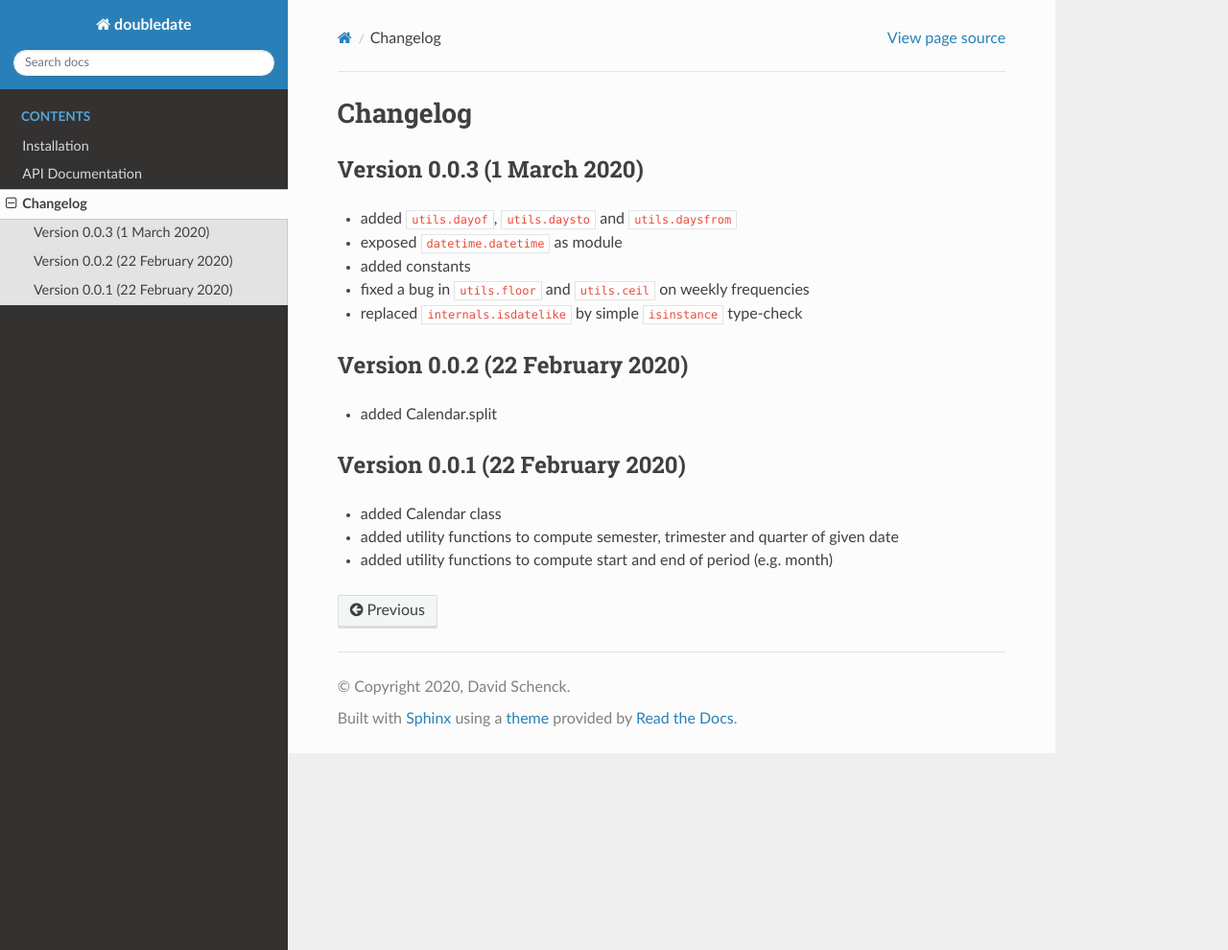
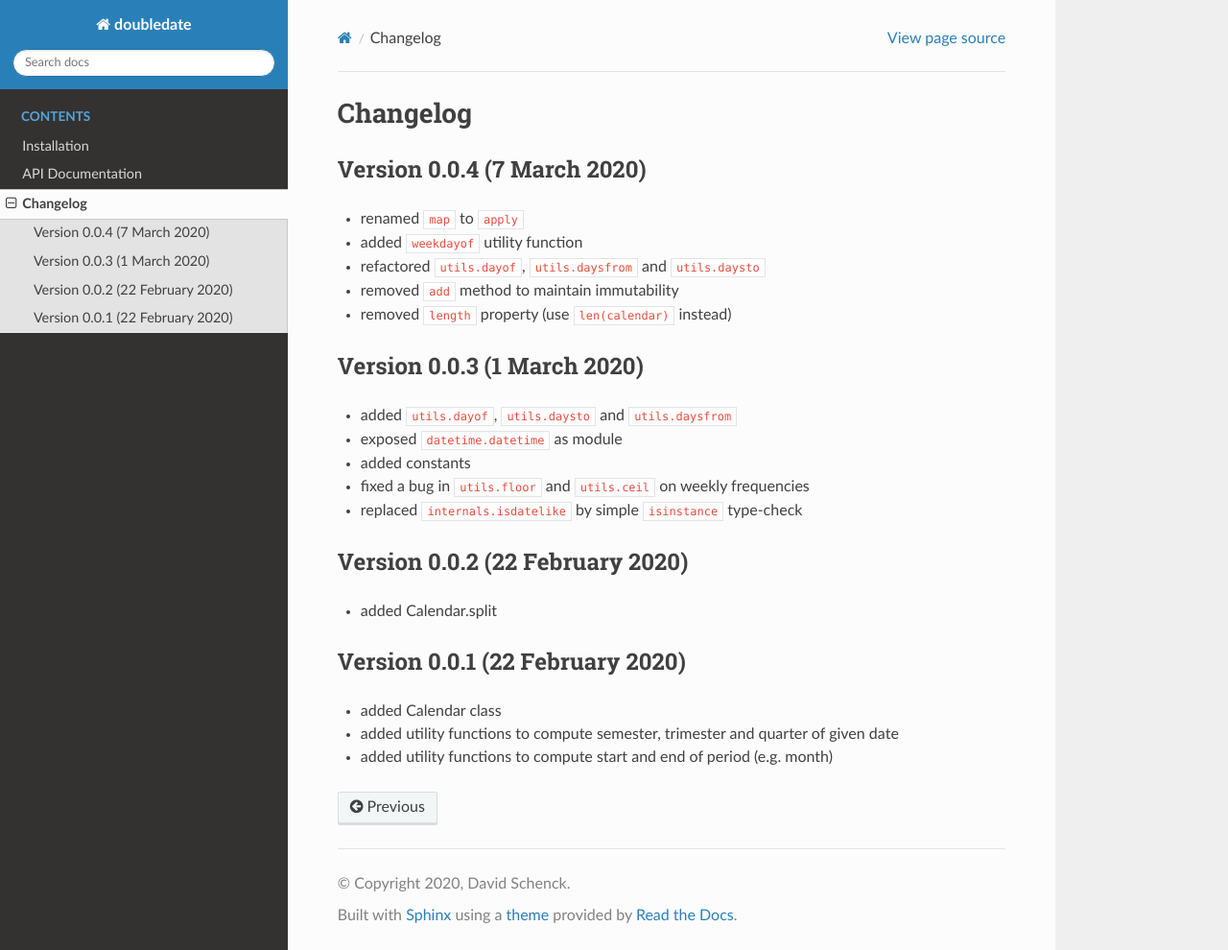
Before and after one commit to dschenck/doubledate, a Sphinx documentation site: the page built from docs/source/changelog.rst, in a window 1280 px wide and 990 px high. Shown: the whole window at 96% size. Built offline with Sphinx 7.4.7 and the Read the Docs theme 2.0.0, drawn with Linux system fonts in a browser that asks for light colours.

Commit message:
documentation

```diff
--- a/docs/source/changelog.rst
+++ b/docs/source/changelog.rst
@@ -1,5 +1,13 @@
 Changelog
 ========================
+
+Version 0.0.4 (7 March 2020)
+----------------------------------
+- renamed :code:`map` to :code:`apply`
+- added :code:`weekdayof` utility function
+- refactored :code:`utils.dayof`, :code:`utils.daysfrom` and :code:`utils.daysto`
+- removed :code:`add` method to maintain immutability
+- removed :code:`length` property (use :code:`len(calendar)` instead)
 
 Version 0.0.3 (1 March 2020)
 ----------------------------------
--- a/setup.py
+++ b/setup.py
@@ -5,7 +5,7 @@ with open("README.md", "r") as fh:
 
 setuptools.setup(
     name="doubledate",
-    version="0.0.3",
+    version="0.0.4",
     author="david.schenck@outlook.com",
     author_email="david.schenck@outlook.com",
     description="A calendar wrapper",
```
Also changed, not shown: 1 other file.
